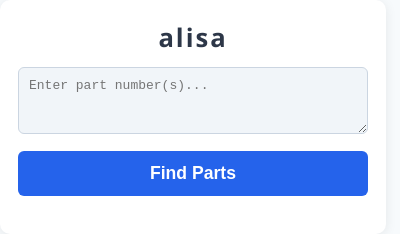
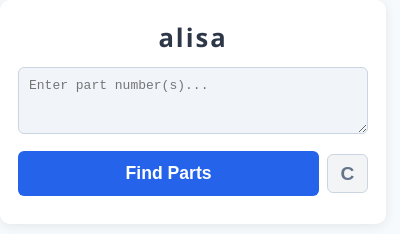
Before and after one commit to MDBossss/alisa, a browser extension: page extension/popup/index.html in a window 400 px wide. Drawn offline with Linux system fonts and the light colour scheme.

Commit message:
add clear button

```diff
--- a/extension/popup/index.html
+++ b/extension/popup/index.html
@@ -13,7 +13,12 @@
         rows="3"
         placeholder="Enter part number(s)..."
       ></textarea>
-      <button id="findPartsBtn" class="find-btn">Find Parts</button>
+      <div class="button-row">
+        <button id="findPartsBtn" class="find-btn">Find Parts</button>
+        <button id="resetBtn" class="reset-btn" title="Reset" type="button">
+          C
+        </button>
+      </div>
       <div id="error" class="error" style="display: none"></div>
       <div id="result" class="result"></div>
     </div>
--- a/extension/scripts/popup.js
+++ b/extension/scripts/popup.js
@@ -13,9 +13,19 @@ chrome.permissions.contains(
 );
 
 const findPartsBtn = document.getElementById("findPartsBtn");
+const resetBtn = document.getElementById("resetBtn");
 const errorDiv = document.getElementById("error");
 const resultDiv = document.getElementById("result");
 const partInput = document.getElementById("partInput");
+// Reset button clears all states
+resetBtn.addEventListener("click", function () {
+  partInput.value = "";
+  setResult("");
+  setError("");
+  localStorage.removeItem("partInput");
+  localStorage.removeItem("resultDiv");
+  localStorage.removeItem("errorDiv");
+});
 
 // Restore state on load
 window.addEventListener("DOMContentLoaded", function () {
--- a/extension/styles/popup.css
+++ b/extension/styles/popup.css
@@ -1,3 +1,30 @@
+.button-row {
+  display: flex;
+  gap: 8px;
+  align-items: center;
+  margin-bottom: 10px;
+}
+.reset-btn {
+  font-size: 1.2em;
+  font-weight: bold;
+  color: #64748b;
+  background: #f3f4f6;
+  border: 1px solid #cbd5e1;
+  border-radius: 6px;
+  padding: 0 10px;
+  height: 39px;
+  width: 44px;
+  display: flex;
+  align-items: center;
+  justify-content: center;
+  cursor: pointer;
+  transition: background 0.2s, border 0.2s;
+}
+.reset-btn:hover {
+  background: #e0e7ef;
+  border-color: #94a3b8;
+  color: #1e293b;
+}
 .success {
   color: #16a34a;
   background: #f0fdf4;
@@ -55,7 +82,6 @@ body {
   font-weight: 600;
   cursor: pointer;
   transition: background 0.2s;
-  margin-bottom: 10px;
 }
 .find-btn:hover {
   background: #1d4ed8;
```
